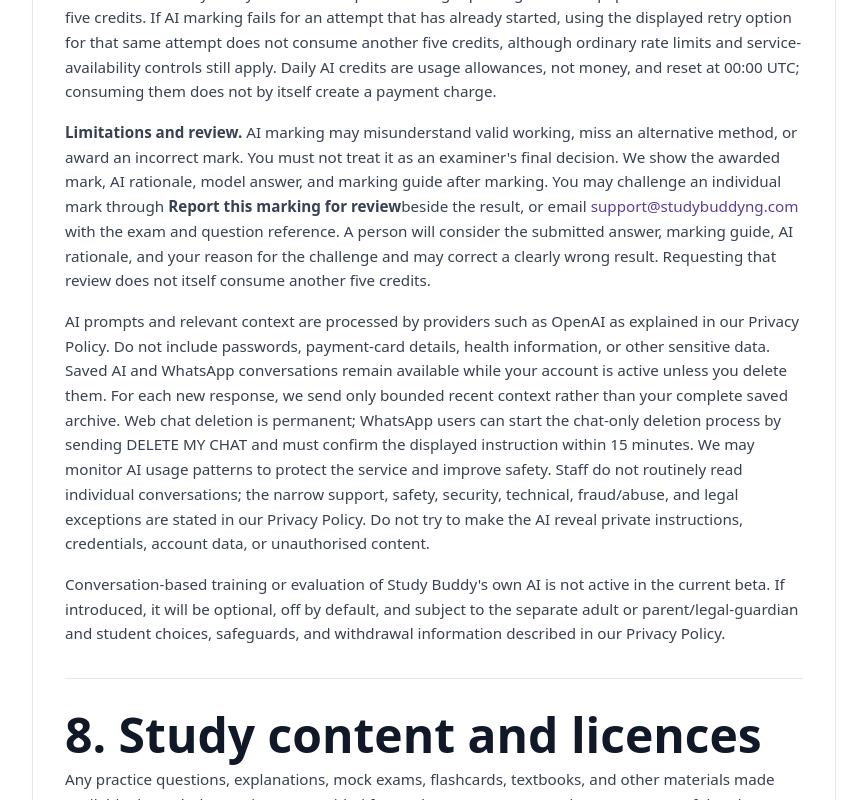
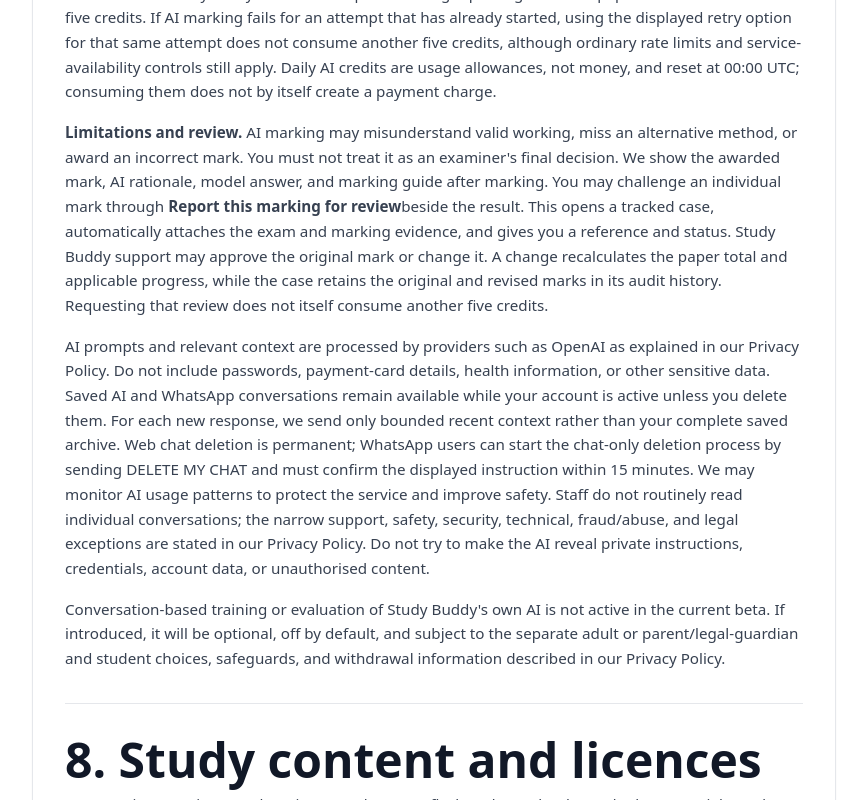
Before and after one commit to studybuddydevelopers/study-buddy-v2, a Next.js app: page /terms-of-service in a window 1280 px wide. Shown: the part 3640-4440 px from the top of the page, without its empty margins (356-1223 px from the left). Built offline with nearby package versions, Linux system fonts and the light colour scheme; no server answers.

Commit message:
docs(terms): define tracked marking review process

```diff
--- a/app/terms-of-service/page.tsx
+++ b/app/terms-of-service/page.tsx
@@ -399,17 +399,13 @@ export default function TermsOfServicePage() {
               final decision. We show the awarded mark, AI rationale, model
               answer, and marking guide after marking. You may challenge an
               individual mark through <strong>Report this marking for review</strong>
-              beside the result, or email{" "}
-              <a
-                href={`mailto:${SUPPORT_EMAIL}`}
-                className="font-medium text-primary-600 hover:underline"
-              >
-                {SUPPORT_EMAIL}
-              </a>{" "}
-              with the exam and question reference. A person will consider the
-              submitted answer, marking guide, AI rationale, and your reason for
-              the challenge and may correct a clearly wrong result. Requesting
-              that review does not itself consume another five credits.
+              beside the result. This opens a tracked case, automatically
+              attaches the exam and marking evidence, and gives you a reference
+              and status. Study Buddy support may approve the original mark or
+              change it. A change recalculates the paper total and applicable
+              progress, while the case retains the original and revised marks in
+              its audit history. Requesting that review does not itself consume
+              another five credits.
             </p>
             <p>
               AI prompts and relevant context are processed by providers such as
```
